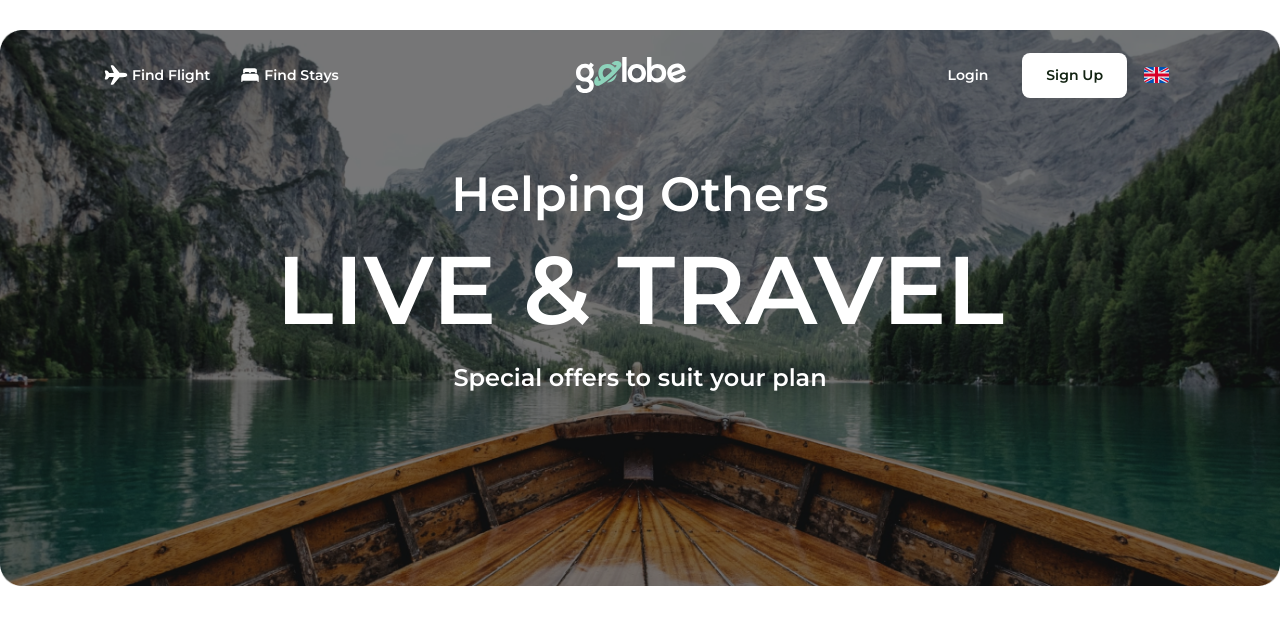
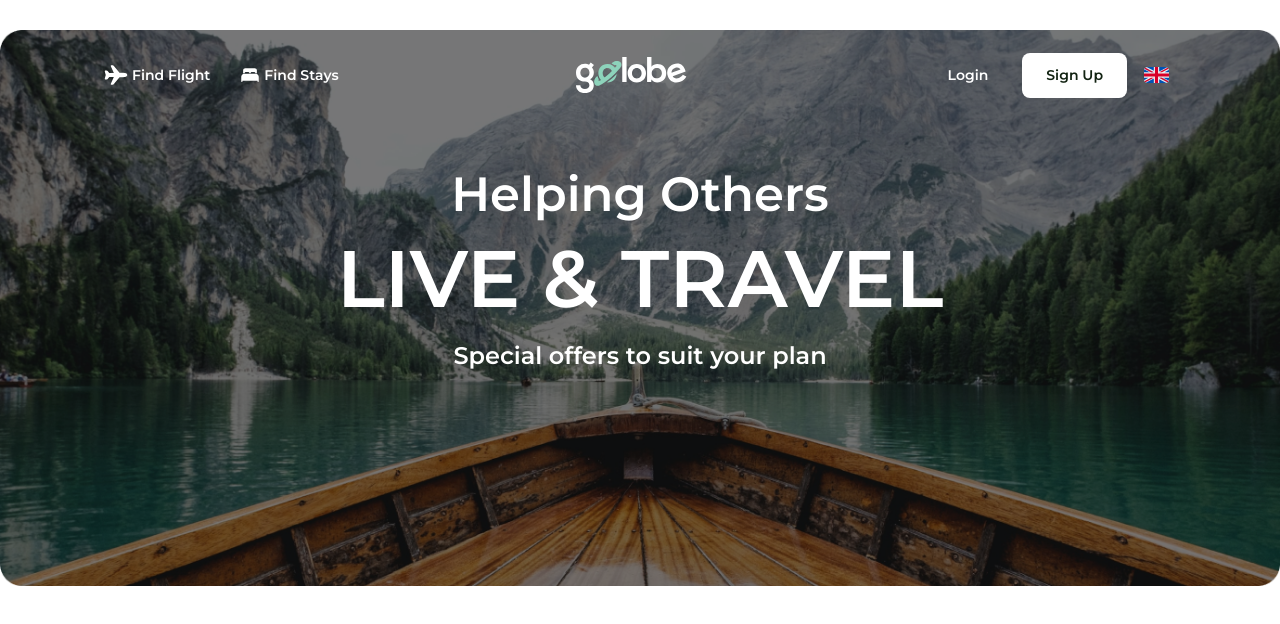
Before and after one commit to HuziukOleksandr/Gologe-Travel, a Vue app in the folder vue-gologe/: page / in a window 1280 px wide. Shown: the top 624 px of the page. Built offline with nearby package versions, Linux system fonts and the light colour scheme.

Commit message:
corrected the font size depending on the localization

```diff
--- a/vue-gologe/src/components/Header/Localization.vue
+++ b/vue-gologe/src/components/Header/Localization.vue
@@ -6,7 +6,7 @@
 			class="flex items-center px-[7px] py-[10px]"
 		>
 			<img
-				:src="getUserImageUrl(locale)"
+				:src="getImageUrl(locale)"
 				alt="Flag uk"
 				class="w-[25px] rounded-[4px] transition duration-200 hover:cursor-pointer hover:scale-105"
 				@click="toggleVisible = !toggleVisible"
@@ -22,7 +22,7 @@
 
 <script setup lang="ts">
 import { ref } from 'vue'
-import { getUserImageUrl } from '../../helpers/Helpers.ts'
+import { getImageUrl } from '../../helpers/Helpers.ts'
 import { useI18n } from 'vue-i18n'
 
 const { locale } = useI18n()
--- /dev/null
+++ b/vue-gologe/src/components/Landing/PreviewText.vue
@@ -0,0 +1,35 @@
+<template>
+	<div
+		class="w-[100%] flex flex-col items-center top-[50px] gap-[24px]"
+	>
+		<h2
+			class="text-5xl font-serrat font-semibold text-white"
+
+		>
+		{{ $t('Landing.Preview.headerTop')}}
+		</h2>
+		<h1
+			class=" font-serrat font-semibold text-white uppercase"
+			:class="getTitleStyles(locale)"
+		>
+		{{ $t('Landing.Preview.header')}}
+		</h1>
+		<h3
+			class="text-2xl font-serrat font-bold text-white"
+		>
+		{{ $t('Landing.Preview.headerBottom')}}
+		</h3>
+	</div>
+</template>
+
+<script setup lang="ts">
+
+import { getTitleStyles } from "../../helpers/Localization.ts"
+import { useI18n } from 'vue-i18n'
+
+const { locale } = useI18n()
+</script>
+
+<style scoped>
+
+</style>
--- a/vue-gologe/src/components/UI/Navigation.vue
+++ b/vue-gologe/src/components/UI/Navigation.vue
@@ -16,7 +16,7 @@
 				alt="flight"
 				v-else
 			>
-			Find Flight
+			{{ $t("Navigation.flight") }}
 		</router-link>
 
 		<router-link
@@ -33,7 +33,7 @@
 				alt="hotel"
 				v-else
 			>
-			Find Stays
+			{{ $t("Navigation.hotel") }}
 		</router-link>
 	</div>
 </template>
--- a/vue-gologe/src/helpers/Helpers.ts
+++ b/vue-gologe/src/helpers/Helpers.ts
@@ -1,3 +1,3 @@
-export function getUserImageUrl(name: string) {
+export function getImageUrl(name: string) {
     return new URL(`../assets/images/${name.toUpperCase()}.svg`, import.meta.url).href;
 }
--- /dev/null
+++ b/vue-gologe/src/helpers/Localization.ts
@@ -0,0 +1,7 @@
+
+
+export function getTitleStyles(language: string){
+    return language === 'EN' ?
+        'leading-[74px] text-[80px]' :
+        'leading-[74px] text-[60px]';
+}
--- a/vue-gologe/src/localization/EN.json
+++ b/vue-gologe/src/localization/EN.json
@@ -9,5 +9,9 @@
 			"header": "Live & Travel",
 			"headerBottom": "Special offers to suit your plan"
 		}
+	},
+	"Navigation": {
+		"flight": "Find Flight",
+		"hotel": "Find Stays"
 	}
 }
--- a/vue-gologe/src/localization/UA.json
+++ b/vue-gologe/src/localization/UA.json
@@ -9,5 +9,9 @@
 			"header": "Жити & Подорожувати",
 			"headerBottom": "Спеціальні пропозиції відповідно до вашого плану"
 		}
+	},
+	"Navigation": {
+		"flight": "Знайти Рейс",
+		"hotel": "Знайти Житло"
 	}
 }
--- a/vue-gologe/src/view/Landing.vue
+++ b/vue-gologe/src/view/Landing.vue
@@ -9,31 +9,16 @@
 			class="absolute top-[30px] left-1/2 transform -translate-x-1/2
 			w-[100%] h-auto z-0"
 		/>
-		<div
-			class="w-[100%] flex flex-col items-center relative top-[50px] z-50 gap-[24px]"
-		>
-			<h2
-				class="text-5xl font-serrat font-semibold text-white"
-			>
-			{{ $t('Landing.Preview.headerTop')}}
-			</h2>
-			<h1
-				class="text-8xl font-serrat font-semibold text-white uppercase"
-			>
-			{{ $t('Landing.Preview.header')}}
-			</h1>
-			<h3
-				class="text-2xl font-serrat font-bold text-white"
-			>
-			{{ $t('Landing.Preview.headerBottom')}}
-			</h3>
-		</div>
+		<PreviewText
+			class="relative"
+		/>
 	</div>
 </template>
 
 <script setup lang="ts">
 import Preview from '../components/Landing/Preview.vue'
 import Header from '../components/Header/Header.vue'
+import PreviewText from '../components/Landing/PreviewText.vue'
 
 </script>
 
```
